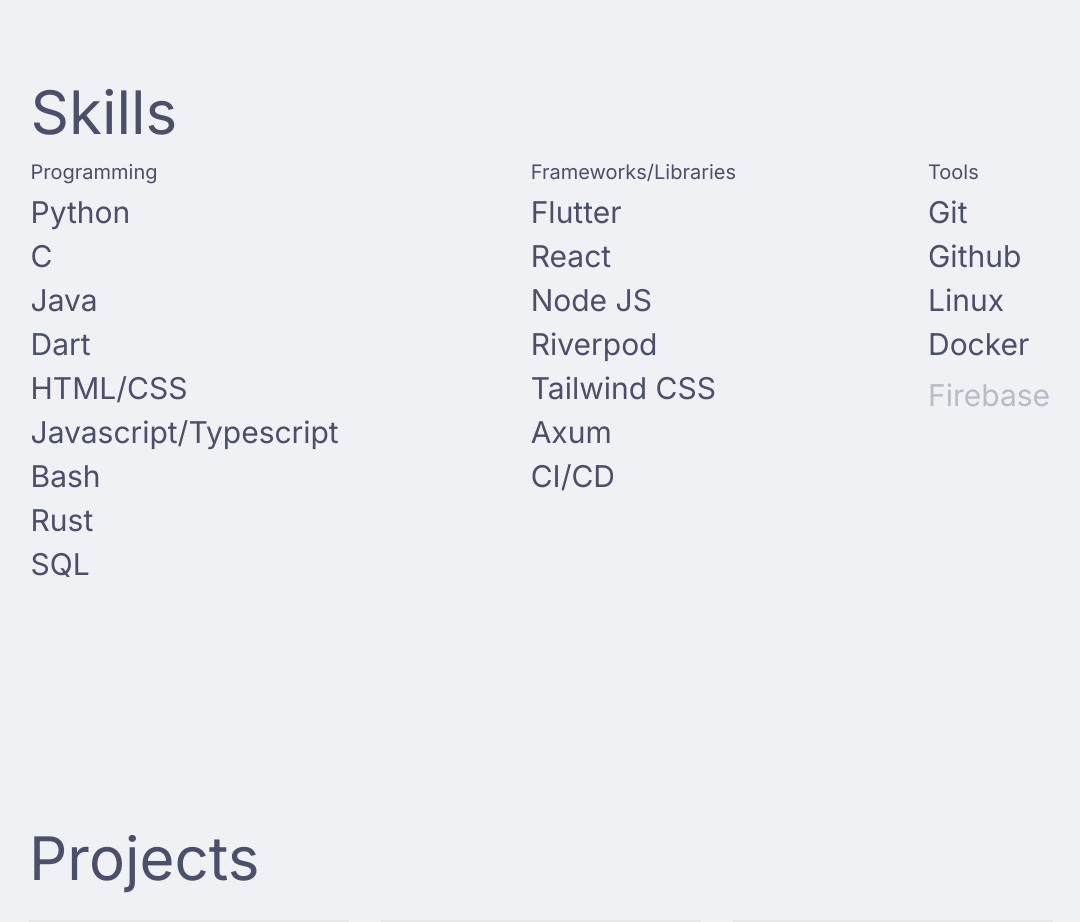
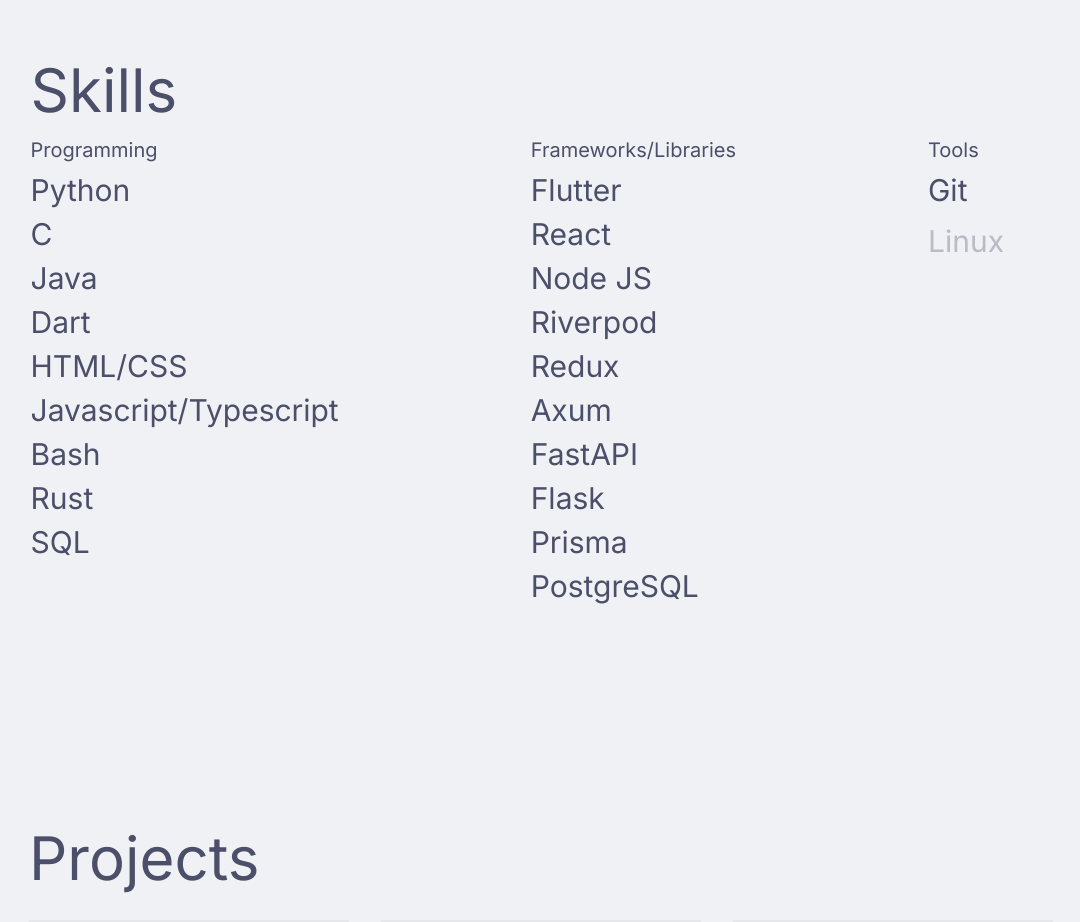
Before and after one commit to conrad-mo/personal-website-old, a Next.js app: page / in a window 1280 px wide. Shown: the part 1700-2622 px from the top of the page, without its empty margins (99-1179 px from the left). Built offline with nearby package versions, Linux system fonts and the light colour scheme; what @catppuccin/tailwindcss would draw is missing.

Commit message:
Update skills

```diff
--- a/app/page.tsx
+++ b/app/page.tsx
@@ -3,7 +3,7 @@
 import Image from "next/image";
 import { motion, Variants } from "framer-motion";
 import { useState, useEffect } from "react";
-import { TypeAnimation } from 'react-type-animation';
+import { TypeAnimation } from "react-type-animation";
 
 export default function Home() {
   return (
@@ -120,7 +120,7 @@
             Skills
           </motion.div>
           <div className="flex flex-col lg:flex-row gap-8 lg:gap-48 justify-center lg:justify-between lg:flex-wrap">
-            <div className="flex flex-col text-3xl gap-2 items-center justify-center lg:items-start">
+            <div className="flex flex-col text-3xl gap-2 items-center justify-start lg:items-start">
               <motion.div
                 variants={fadeInFast}
                 className="text-xl text-ctp-mauve"
@@ -141,7 +141,7 @@
                 <motion.div variants={fadeInFast}>SQL</motion.div>
               </div>
             </div>
-            <div className="flex flex-col text-3xl gap-2 items-center lg:items-start">
+            <div className="flex flex-col text-3xl gap-2 items-center justify-start lg:items-start">
               <motion.div
                 variants={fadeInFast}
                 className="text-xl text-ctp-yellow"
@@ -153,12 +153,15 @@
                 <motion.div variants={fadeInFast}>React</motion.div>
                 <motion.div variants={fadeInFast}>Node JS</motion.div>
                 <motion.div variants={fadeInFast}>Riverpod</motion.div>
-                <motion.div variants={fadeInFast}>Tailwind CSS</motion.div>
+                <motion.div variants={fadeInFast}>Redux</motion.div>
                 <motion.div variants={fadeInFast}>Axum</motion.div>
-                <motion.div variants={fadeInFast}>CI/CD</motion.div>
+                <motion.div variants={fadeInFast}>FastAPI</motion.div>
+                <motion.div variants={fadeInFast}>Flask</motion.div>
+                <motion.div variants={fadeInFast}>Prisma</motion.div>
+                <motion.div variants={fadeInFast}>PostgreSQL</motion.div>
               </div>
             </div>
-            <div className="flex flex-col text-3xl gap-2 items-center lg:items-start">
+            <div className="flex flex-col text-3xl gap-2 items-center justify-center lg:items-start">
               <motion.div
                 variants={fadeInFast}
                 className="text-xl text-ctp-green"
@@ -167,7 +170,6 @@
               </motion.div>
               <div className="text-ctp-subtext0 gap-2 flex flex-col items-center lg:items-start">
                 <motion.div variants={fadeInFast}>Git</motion.div>
-                <motion.div variants={fadeInFast}>Github</motion.div>
                 <motion.div variants={fadeInFast}>Linux</motion.div>
                 <motion.div variants={fadeInFast}>Docker</motion.div>
                 <motion.div variants={fadeInFast}>Firebase</motion.div>
@@ -175,12 +177,17 @@
                 <motion.div variants={fadeInFast}>AWS</motion.div>
                 <motion.div variants={fadeInFast}>GCP</motion.div>
                 <motion.div variants={fadeInFast}>Azure</motion.div>
+                <motion.div variants={fadeInFast}>JUnit</motion.div>
+                <motion.div variants={fadeInFast}>Mockito</motion.div>
               </div>
             </div>
           </div>
         </motion.div>
       </div>
-      <div className="flex min-h-screen justify-center items-center p-16" id="projects">
+      <div
+        className="flex min-h-screen justify-center items-center p-16"
+        id="projects"
+      >
         <motion.div
           className="flex flex-col items-center lg:items-start justify-start gap-8 max-w-5xl"
           initial="hide"
@@ -375,8 +382,9 @@
                 <div className="mx-4 mb-3">
                   <div>WisdomWhisperer</div>
                   <div>
-                    A web app that allows students to upload lecture videos to summarize,
-                    generate quiz questions, and ask a chatbot for help. Winner of the Student Challenge at NewHacks2023
+                    A web app that allows students to upload lecture videos to
+                    summarize, generate quiz questions, and ask a chatbot for
+                    help. Winner of the Student Challenge at NewHacks2023
                   </div>
                 </div>
                 <div className="absolute inset-0 bg-ctp-base opacity-0 hover:opacity-60 transition-opacity duration-300 ease-in-out"></div>
```
